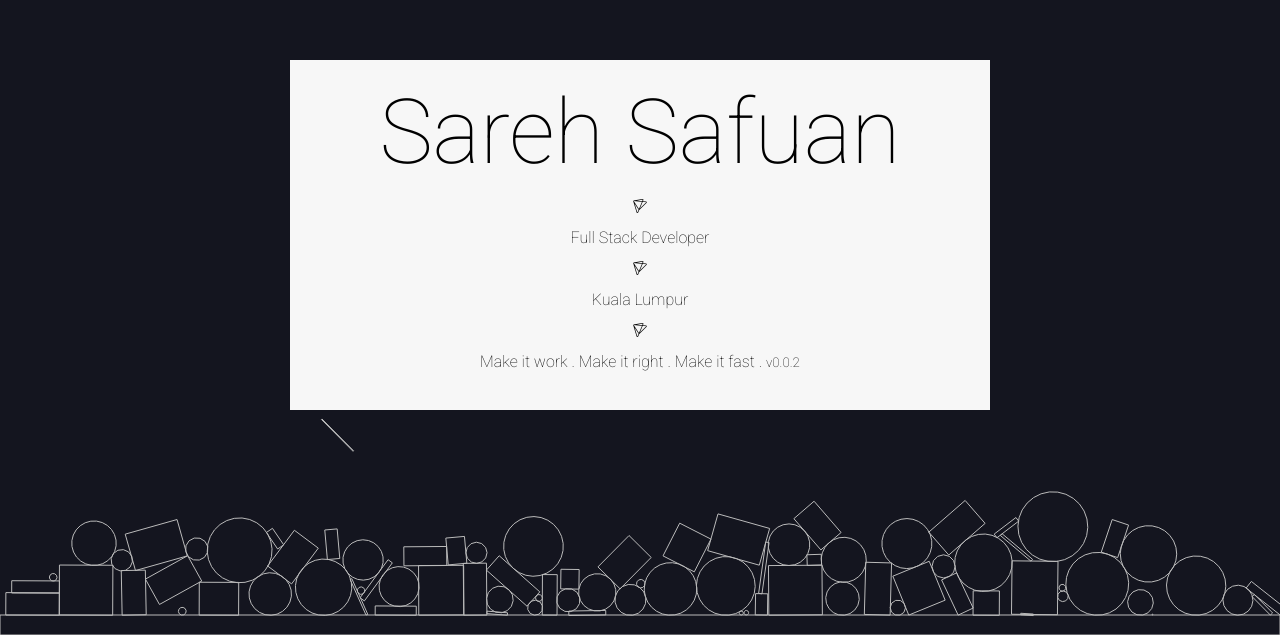
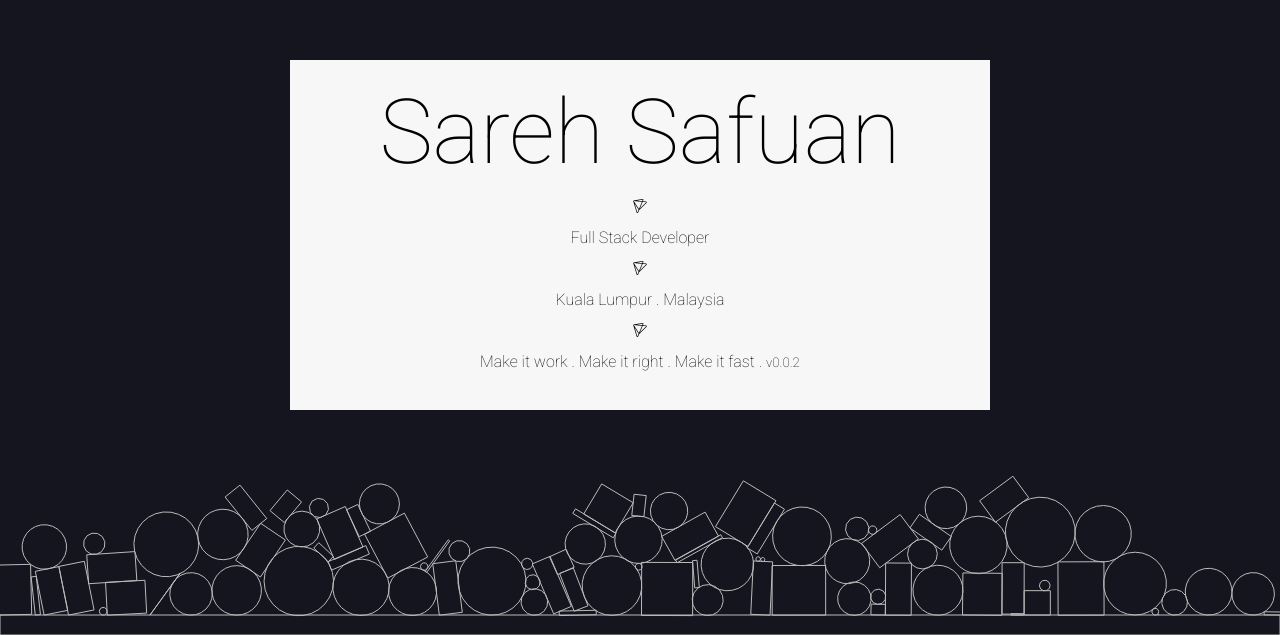
Before and after one commit to sareh-safuan/smsafuan.com, a React app: page / in a window 1280 px wide. Shown: the part 165-800 px from the top of the page. Built offline with nearby package versions, Linux system fonts and the light colour scheme.

Commit message:
Add missing text to banner

```diff
--- a/src/components/Banner.jsx
+++ b/src/components/Banner.jsx
@@ -43,7 +43,7 @@ const banner = () => {
                     <i className="fab fa-pushed"></i>
                 </div>
                 <div style={p1}>
-                    Kuala Lumpur
+                    Kuala Lumpur . Malaysia
                 </div>
                 <div style={p1}>
                     <i className="fab fa-pushed"></i>
--- a/src/pyhsics/index.js
+++ b/src/pyhsics/index.js
@@ -52,7 +52,7 @@ const Pyhsics = function() {
         const balls = []
         const rects = []
 
-        for(let i = 0; i < 50; i++) {
+        for(let i = 0; i < 60; i++) {
             balls.push(Bodies.circle(
                 Math.random() * maxWidth,
                 Math.random() * 70,
```
Also changed, not shown: versions.txt, 1 other file (tests, documents, lock files or other folders).
